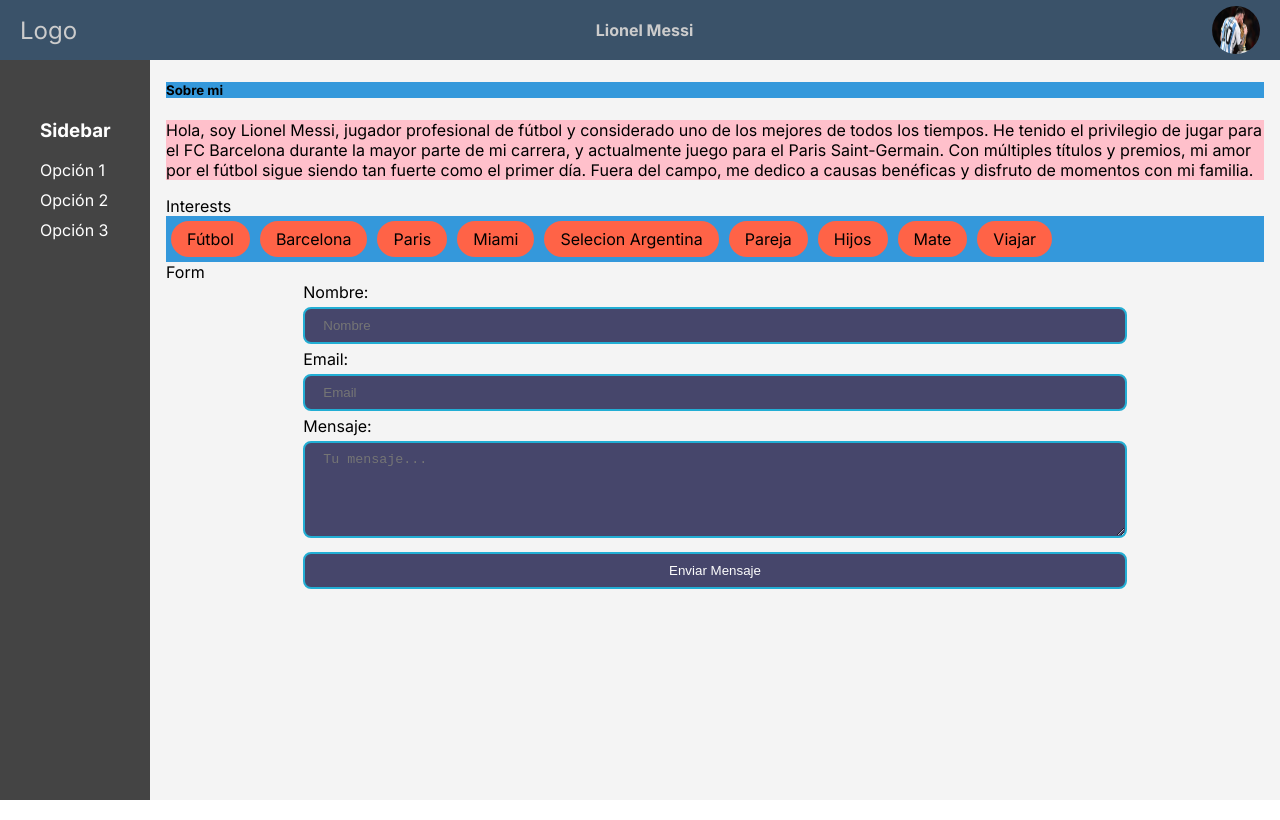
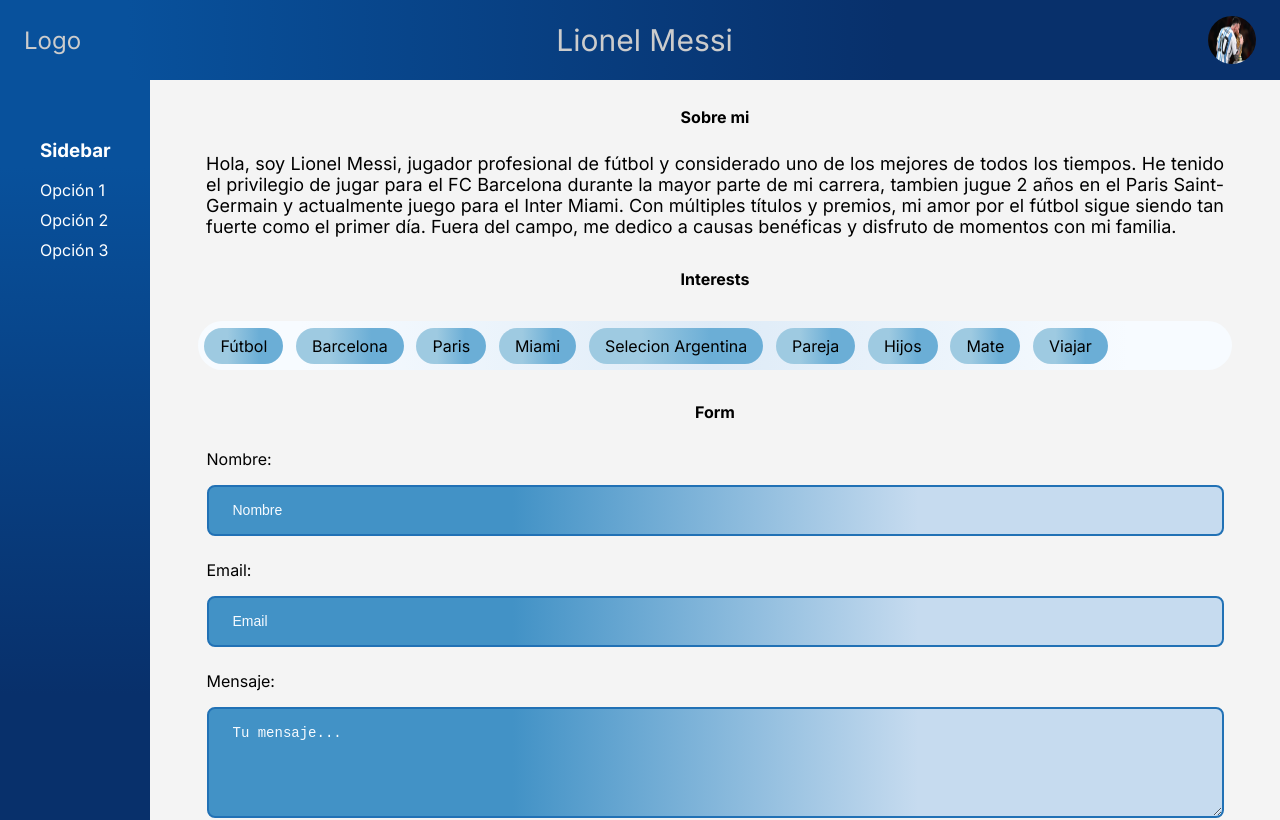
Before and after one commit to FededelRincon/Security-and-System-Tecnical, a Next.js app: page /profile in a window 1280 px wide. Shown: the top 820 px of the page. Built offline with nearby package versions, Linux system fonts and the light colour scheme.

Commit message:
update all css components

```diff
--- a/app/components/About/About.module.css
+++ b/app/components/About/About.module.css
@@ -3,17 +3,26 @@
 }
 
 .AboutTitle {
-  background-color: var(--color-principal);
+  /* background-color: var(--color-third); */
+  text-align: center;
+  font-size: 16px;
 }
 
 .AboutText {
-  background-color: pink;
+  margin: 0 1.5rem 2rem 1.5rem;
+  font-weight: 400;
+  font-size: 18px;
+  text-align: justify;
 }
 
 
 
 /* Media queries para tablet */
-@media (min-width: 768px) {}
+@media (min-width: 768px) {
+  .AboutContainer{
+    margin: 0 2rem;
+  }
+}
 
 /* Media queries para desktop */
 @media (min-width: 1024px) {}
--- a/app/components/About/About.tsx
+++ b/app/components/About/About.tsx
@@ -5,11 +5,12 @@
     <div className={styles.AboutContainer}>
       <div className={styles.example}>
         <h5 className={styles.AboutTitle}>Sobre mi</h5>
-        <p className={styles.AboutText}>Hola, soy Lionel Messi, jugador profesional de fútbol y considerado uno de los mejores de
-          todos los tiempos. He tenido el privilegio de jugar para el FC Barcelona durante la mayor
-          parte de mi carrera, y actualmente juego para el Paris Saint-Germain. Con múltiples títulos
-          y premios, mi amor por el fútbol sigue siendo tan fuerte como el primer día. Fuera del campo,
-          me dedico a causas benéficas y disfruto de momentos con mi familia.</p>
+        <p className={styles.AboutText}>Hola, soy Lionel Messi, jugador profesional de fútbol y
+          considerado uno de los mejores de todos los tiempos. He tenido el privilegio de jugar
+          para el FC Barcelona durante la mayor parte de mi carrera, tambien jugue 2 años en el
+          Paris Saint-Germain y actualmente juego para el Inter Miami. Con múltiples títulos y
+          premios, mi amor por el fútbol sigue siendo tan fuerte como el primer día. Fuera del
+          campo, me dedico a causas benéficas y disfruto de momentos con mi familia.</p>
       </div>
     </div>
   )
--- a/app/components/Form/Form.module.css
+++ b/app/components/Form/Form.module.css
@@ -1,53 +1,67 @@
-.FormPageContainer {
-  /* background-color: var(--color-principal); */
-  margin: 0 1rem;
-  /* width: 75%; */
-  /* margin: 0 auto; */
+.FormText{
+  text-align: center;
+  font-size: 16px;
 }
 
 .FormContainer {
-  width: 75%;
+  width: 90%;
   margin: 0 auto;
 }
 
+.separator{
+  margin: 1.5rem 0 ;
+}
+
+
 .field{
-  background-color: #46466b;
-  color: #949495;
-  border: 2px solid #22aed4;
+  background: linear-gradient(to right, var(--color-four)30% , var(--color-seven) 70%);
+  color: var(--color-second);
+
+  border: 2px solid var(--color-third);
   border-radius: 8px;
 
   width: 100%;
-  padding: 9px 18px;
-  margin: 5px 0;
+  padding: 1rem 1.5rem;
+  margin-top: 1rem;
+}
+
+.field::placeholder {
+  color: var(--color-light);
+  font-size: 14px;
+  opacity: 1;
 }
 
 .button {
-  background-color: #46466b;
+  background: linear-gradient(to right, var(--color-second)30% , var(--color-first) 70%);
   color: #fcfcfc;
-  border: 2px solid #22aed4;
-  border-radius: 8px;
+  color: var(--color-light);
+  border: 2px solid var(--color-first);
+  border-radius: 0.5rem;
+  font-size: 18px;
+
 
   width: 100%;
-  padding: 9px 18px;
-  margin: 5px 0;
+  padding: 0.7rem 1.5rem;
+  margin: 1rem 0 3rem 0;
   transition: all 0.3s ease-out;
 }
 
 .button:hover {
   background-color: #083359;
-  color: #949495;
+  color: var(--color-seven);
   transition: all 0.3s ease-out;
   cursor: pointer;
 }
 
 .error {
   color: red;
-  font-size: 0.8em;
-  margin-top: 0.2em;
+  font-size: 16px;
 }
 
 /* Media queries para tablet */
-@media (min-width: 768px) {}
+@media (min-width: 768px) {
+
+}
 
 /* Media queries para desktop */
 @media (min-width: 1024px) {}
--- a/app/components/Form/Form.tsx
+++ b/app/components/Form/Form.tsx
@@ -60,12 +60,12 @@
 
   return (
     <div className={styles.FormPageContainer}>
-      <div>Form</div>
+      <h5 className={styles.FormText}>Form</h5>
 
       <div className={styles.FormContainer}>
         <form onSubmit={handleSubmit}>
-          <div>
-            <label htmlFor="fullName">Nombre:</label>
+          <div className={styles.separator}>
+            <label htmlFor="fullName" className={styles.fieldName} >Nombre:</label>
             <input
               className={styles.field}
               type="text"
@@ -77,8 +77,8 @@
             {errors.fullName && <span className={styles.error}>{errors.fullName}</span>}
           </div>
 
-          <div>
-            <label htmlFor="email">Email:</label>
+          <div className={styles.separator}>
+            <label htmlFor="email" className={styles.fieldName}>Email:</label>
             <input
               className={styles.field}
               type="email"
@@ -90,8 +90,8 @@
             {errors.email && <span className={styles.error}>{errors.email}</span>}
           </div>
 
-          <div>
-            <label htmlFor="description">Mensaje:</label>
+          <div className={styles.separator}>
+            <label htmlFor="description" className={styles.fieldName}>Mensaje:</label>
             <textarea
               className={styles.field}
               name="description"
--- a/app/components/Interests/Interests.module.css
+++ b/app/components/Interests/Interests.module.css
@@ -3,25 +3,33 @@
 }
 
 .InterestText{
-
+  text-align: center;
+  font-size: 16px;
 }
 
 .badgeContainer{
-  background-color: var(--color-principal);
+  background: linear-gradient(to right, var(--color-light)10%, var(--color-eight) 50%, var(--color-light) 90%);
+  border-radius: 30px;
+  margin: 1rem;
   display: flex;
   flex-wrap: wrap;
 }
 
 .badge{
-  background-color: tomato;
-  margin: 5px;
+  background: linear-gradient(to right, var(--color-six)30% , var(--color-five) 70%);
+
+  margin: 0.4rem;
   border-radius: 30px;
   width: fit-content;
   padding: 0.5rem 1rem;
 }
 
 /* Media queries para tablet */
-@media (min-width: 768px) {}
+@media (min-width: 768px) {
+  .badgeContainer{
+    margin: 2rem;
+  }
+}
 
 /* Media queries para desktop */
 @media (min-width: 1024px) {}
--- a/app/components/Interests/Interests.tsx
+++ b/app/components/Interests/Interests.tsx
@@ -4,9 +4,7 @@
   return (
     <>
       <div className={styles.InterestContainer}>
-        <div className={styles.InterestText}>
-          Interests
-        </div>
+        <h5 className={styles.InterestText}>Interests</h5>
         <div className={styles.badgeContainer}>
           <div className={styles.badge}>Fútbol</div>
           <div className={styles.badge}>Barcelona</div>
--- a/app/components/Navbar/Navbar.module.css
+++ b/app/components/Navbar/Navbar.module.css
@@ -1,24 +1,24 @@
-/* modificar esto para que se adapte bien a celulares */
-/* ya esta copiado a desktop */
-
-.example {
-    background-color: var(--color-principal);
-}
-
 .navbar {
   display: flex;
   justify-content: space-between;
   align-items: center;
-  height: 60px;
-  background-color: rgb(58, 82, 105);
+  height: 3.5rem;
+  background: linear-gradient(to left, var(--color-first)30% , var(--color-second) 90%);
+
+
   width: 100%;
   color: #ccc;
-  padding: 0 20px;
+  padding: 0 1.5rem;
   box-sizing: border-box;
 }
 
 .logo {
   font-size: 1.5rem;
+}
+
+.profileName{
+  font-weight: 400;
+  font-size: 18px;
 }
 
 .picContainer{
@@ -34,24 +34,25 @@
 }
 
   /* Media queries para tablet */
-@media (min-width: 768px) {}
+@media (min-width: 768px) {
+  .navbar {
+    height: 4rem;
+  }
+
+  .profileName{
+    font-weight: 400;
+    font-size: 24px;
+  }
+}
 
 /* Media queries para desktop */
-@media (min-width: 1024px) {
+@media (min-width: 900px) {
   .navbar {
-    display: flex;
-    justify-content: space-between;
-    align-items: center;
-    height: 60px;
-    background-color: rgb(58, 82, 105);
-    width: 100%;
-    color: #ccc;
-    padding: 0 20px;
-    box-sizing: border-box;
+    height: 5rem;
   }
 
-  .logo {
-    font-size: 1.5rem;
+  .profileName{
+    font-weight: 400;
+    font-size: 30px;
   }
-
 }
--- a/app/components/Navbar/Navbar.tsx
+++ b/app/components/Navbar/Navbar.tsx
@@ -8,7 +8,7 @@
     <>
       <nav className={styles.navbar}>
         <div className={styles.logo}>Logo</div>
-        <h4>Lionel Messi</h4>
+        <h4 className={styles.profileName}>Lionel Messi</h4>
         <div className={styles.picContainer}>
           <Image
             src={ profilePic }
--- a/app/components/Sidebar/Sidebar.module.css
+++ b/app/components/Sidebar/Sidebar.module.css
@@ -6,7 +6,9 @@
   .sidebar {
     display: block;
     width: 150px;
-    background-color: #444;
+    background: linear-gradient(to top, var(--color-first)30% , var(--color-second) 90%);
+
+
     color: #fff;
     padding: 2.5rem;
     box-sizing: border-box;
--- a/app/globals.css
+++ b/app/globals.css
@@ -1,5 +1,17 @@
 :root {
   --color-principal: #3498db;
+
+  --color-dark: #07040d;
+  --color-first: #08306b;
+  --color-second: #08519c;
+  --color-third: #2171b5;
+  --color-four: #4292c6;
+  --color-five: #6baed6;
+  --color-six: #9ecae1;
+  --color-seven: #c6dbef;
+  --color-eight: #deebf7;
+  --color-light: #f7fbff;
+
 }
 
 
```
